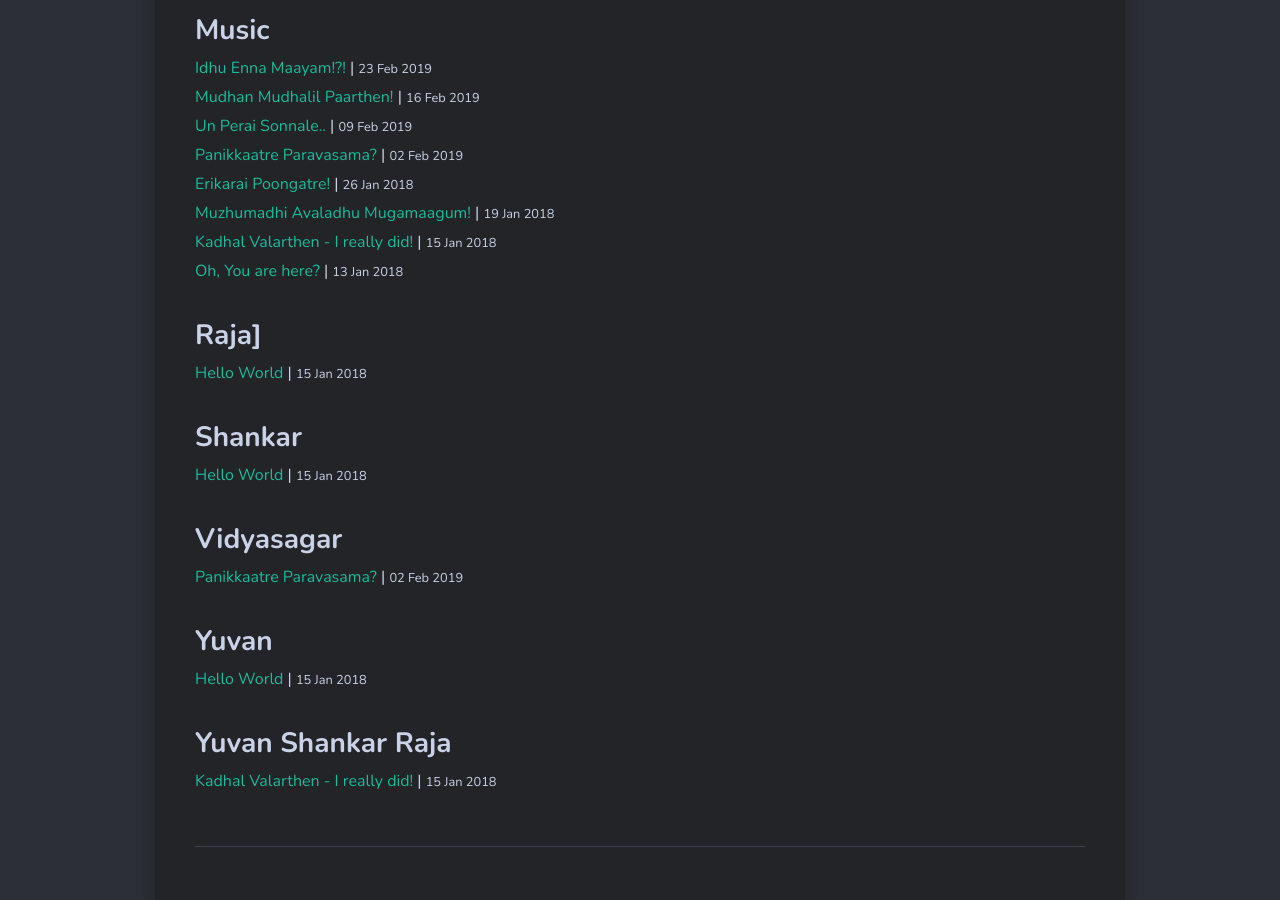
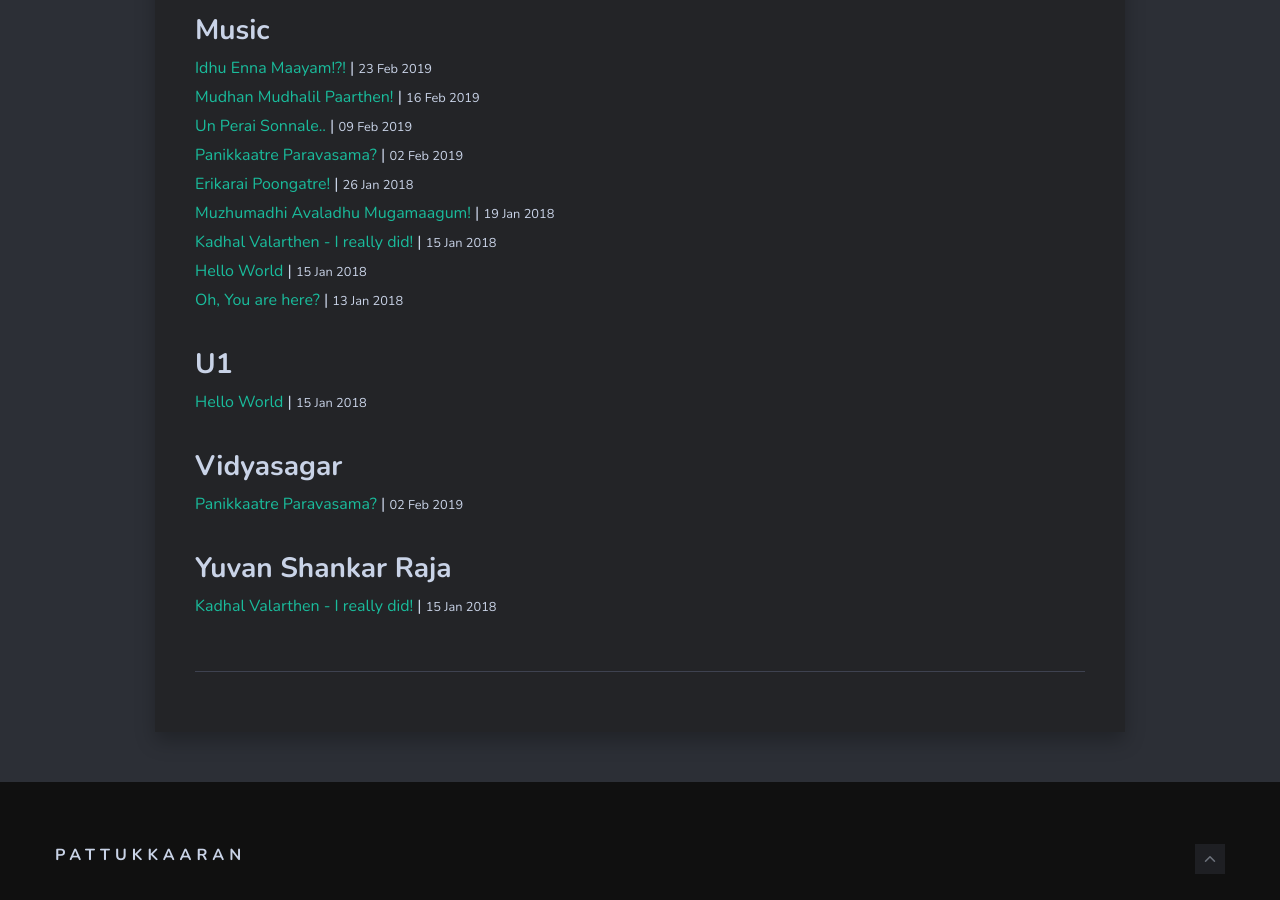
Before and after one commit to pattukkaaran/Cassette, a Jekyll site: the page built from tags.html, in a window 1280 px wide and 900 px high, scrolled down 1624 px. Built offline with Jekyll 4.4.1, drawn with Linux system fonts in a browser that asks for light colours; comment, search, counter and statistics services are not loaded; some of the changed text lies outside the part shown.

Commit message:
Update from Forestry.io sudhirviyasd@gmail.com updated _posts/2018-01-15-hello-world.md

```diff
--- a/_posts/2018-01-15-hello-world.md
+++ b/_posts/2018-01-15-hello-world.md
@@ -1,6 +1,8 @@
 ---
 layout: posts
-tags: "[Music, Yuvan Shankar Raja]"
+tags:
+- Music
+- U1
 author-name: "'Anonymous'"
 title: Hello World
 date: 2018-01-15 12:00:55 +0530
```
